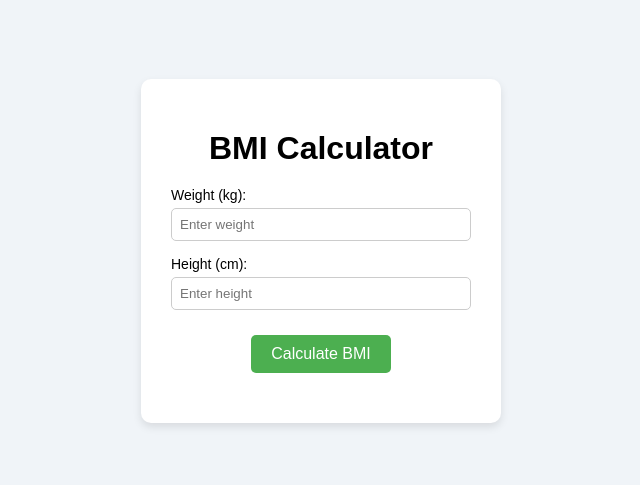
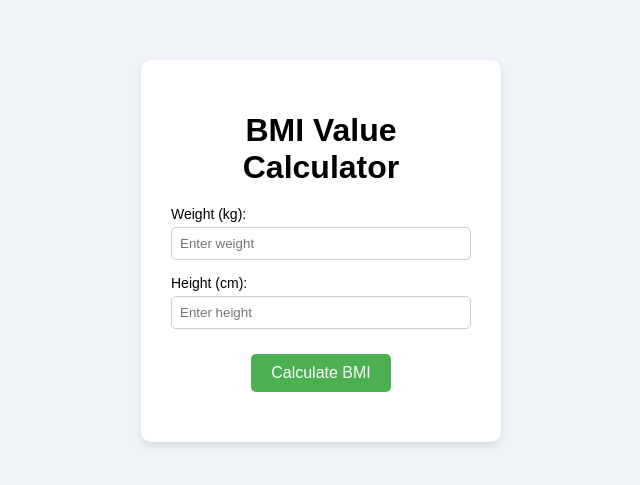
Before and after one commit to Kalva-Venkatesh/web_development_projects, a plain HTML site: page BMI_APP/index.html in a window 1280 px wide. Shown: the part 149-634 px from the top of the page, without its empty margins (319-959 px from the left). Drawn offline with Linux system fonts and the light colour scheme.

Commit message:
Update index.html
files name changed

```diff
--- a/BMI_APP/index.html
+++ b/BMI_APP/index.html
@@ -3,12 +3,12 @@
 <head>
     <meta charset="UTF-8">
     <meta name="viewport" content="width=device-width, initial-scale=1.0">
-    <title>BMI Calculator</title>
+    <title>BMI calc</title>
     <link rel="stylesheet" href="style.css">
 </head>
 <body>
     <div class="container">
-        <h1>BMI Calculator</h1>
+        <h1>BMI Value Calculator</h1>
         <div class="input-container">
             <label for="weight">Weight (kg):</label>
             <input type="number" id="weight" placeholder="Enter weight" required>
```
